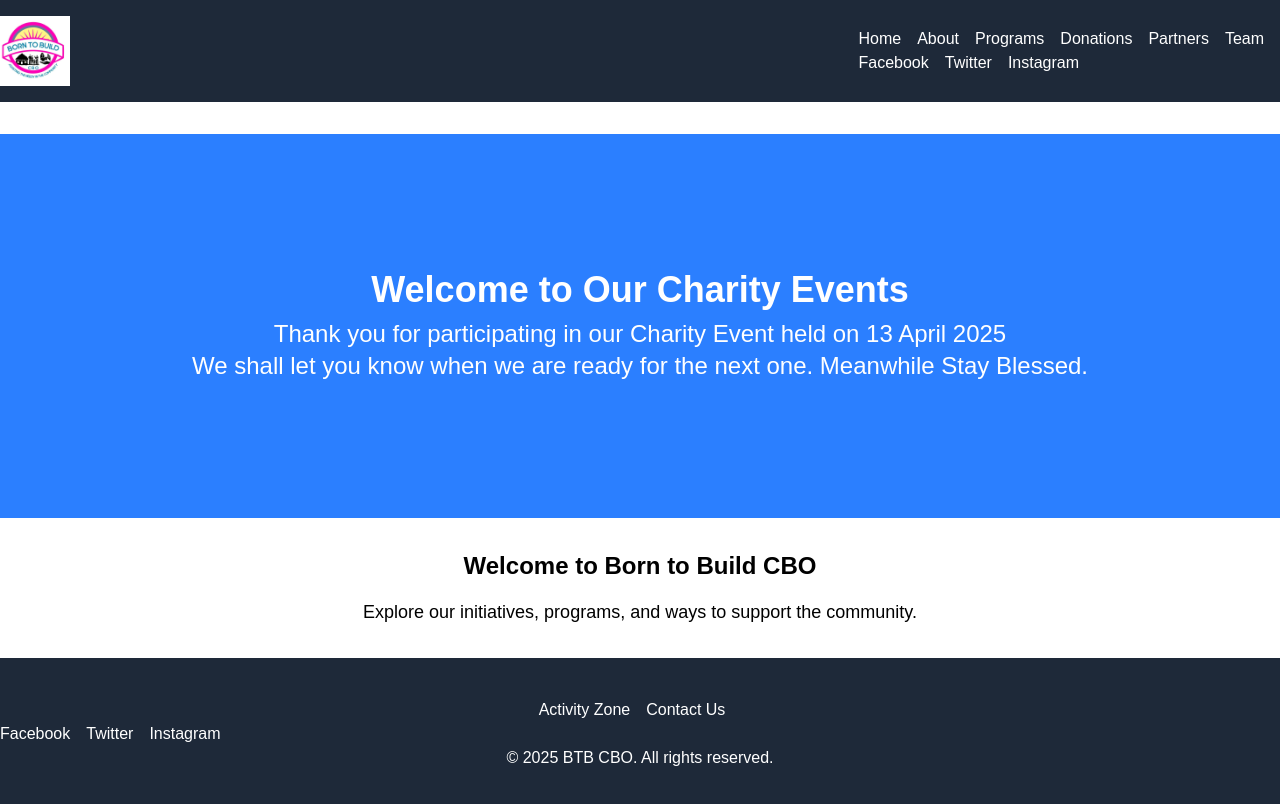
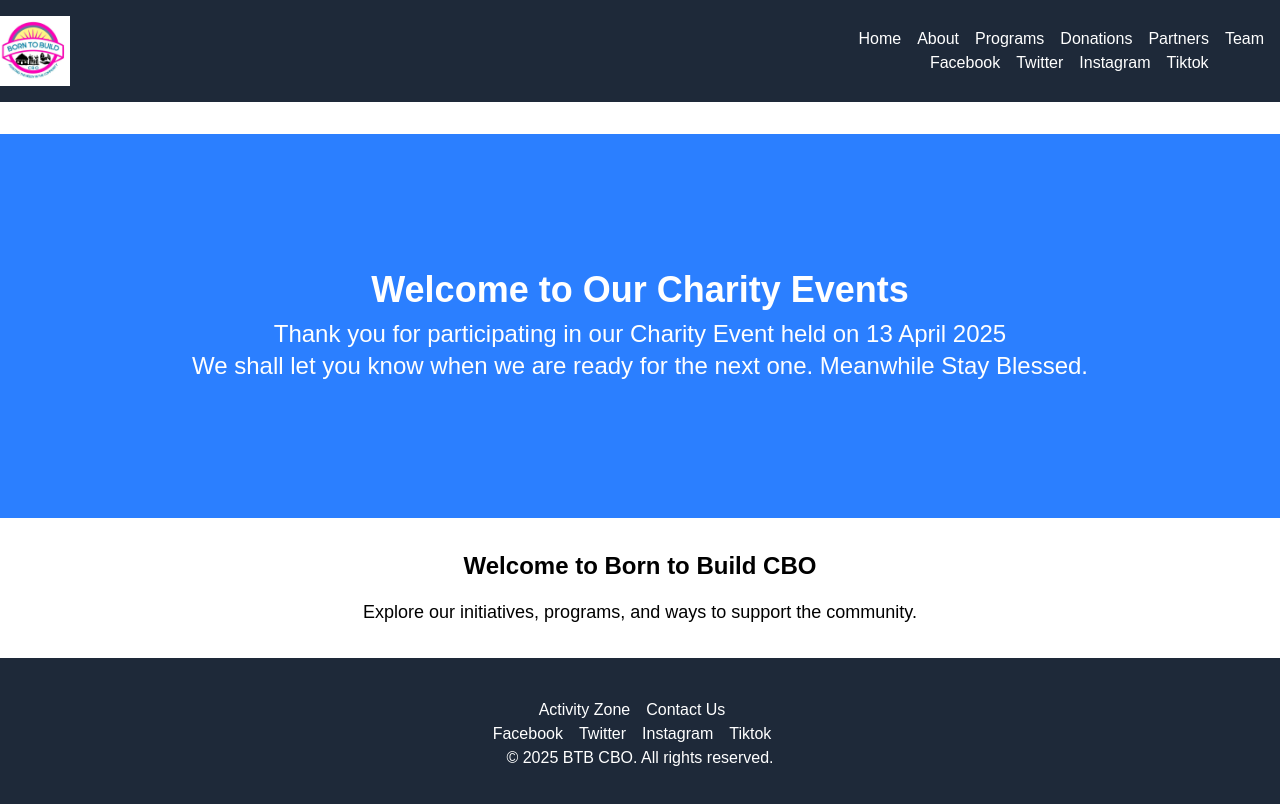
Before and after one commit to JKananda-code/borntobuild, a Next.js app: page / in a window 1280 px wide. Shown: the top 804 px of the page. Built offline with nearby package versions, Linux system fonts and the light colour scheme.

Commit message:
added tiktok AM 26-04-2025

```diff
--- a/app/components/SocialLinks.js
+++ b/app/components/SocialLinks.js
@@ -1,11 +1,13 @@
+'use client'
 import Link from 'next/link'
 
 function SocialLinks(){
     return(
-        <div className="flex gap-4">
+        <div className="flex gap-4 justify-center">
             <Link href="https://facebook.com/yourhandle" target="_blank" rel="nonopener noreferrer">Facebook</Link>
             <Link href="https://twitter.com/yourhandle" target="_blank" rel="nonopener noreferrer">Twitter</Link>
             <Link href="https://instagram.com/yourhandle"target="_blank" rel="nonopener noreferrer">Instagram</Link>
+            <Link href="https://instagram.com/yourhandle"target="_blank" rel="nonopener noreferrer">Tiktok</Link>
         </div>
     )
 }
```
